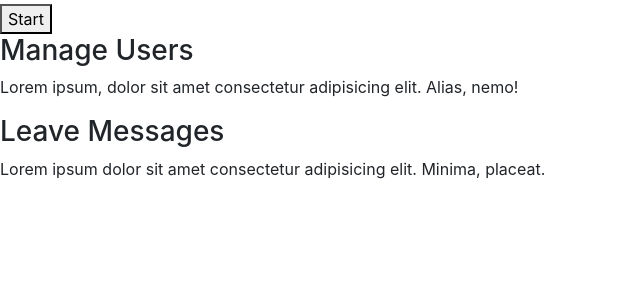
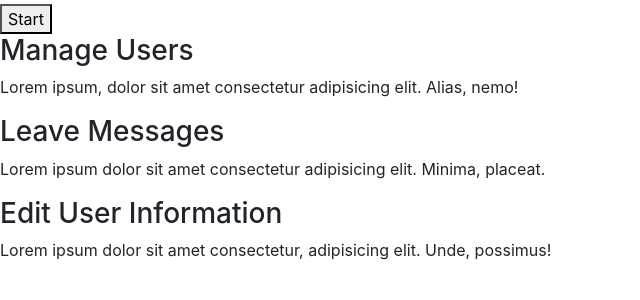
Before and after one commit to JennyWauer/user_dashboard, a Django app: page / in a window 1280 px wide. Shown: the part 198-498 px from the top of the page, without its empty margins (0-640 px from the left). Run offline with Django 3.2, Linux system fonts and the light colour scheme; some libraries are stand-ins or nearby versions.

Commit message:
add third description card

```diff
--- a/dashboard/templates/index.html
+++ b/dashboard/templates/index.html
@@ -29,6 +29,10 @@
             <h3>Leave Messages</h3>
             <p>Lorem ipsum dolor sit amet consectetur adipisicing elit. Minima, placeat.</p>
         </div>
+        <div>
+            <h3>Edit User Information</h3>
+            <p>Lorem ipsum dolor sit amet consectetur, adipisicing elit. Unde, possimus!</p>
+        </div>
     </div>
 </body>
 
```
